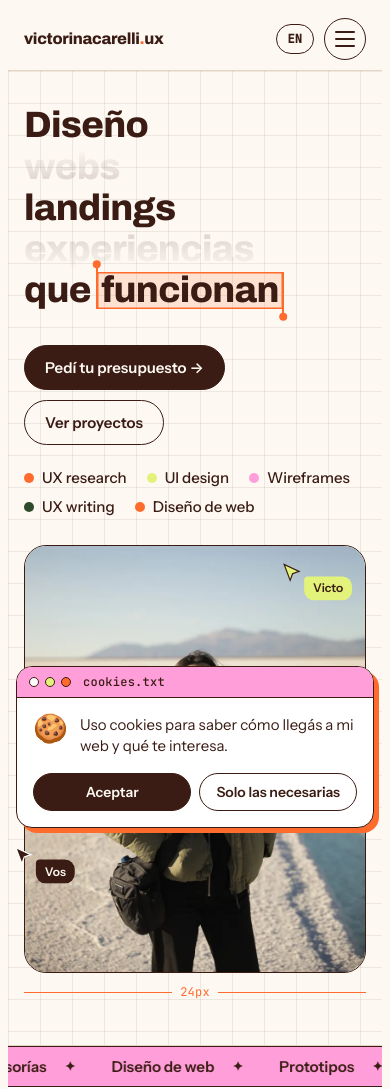
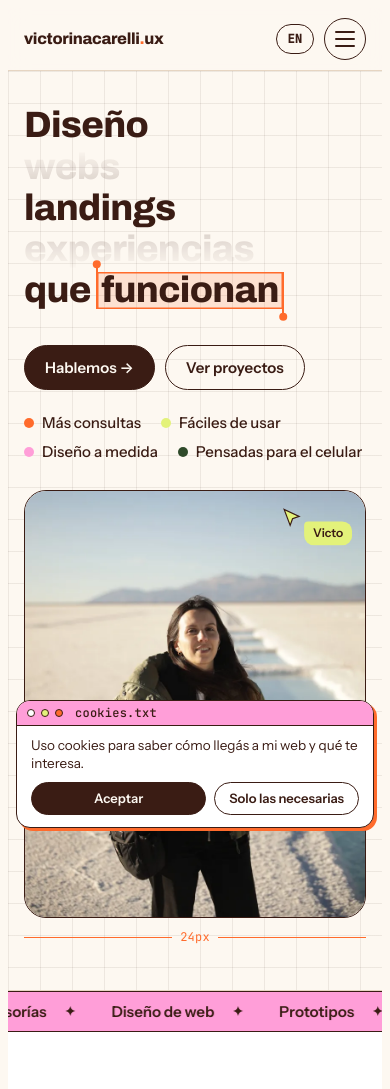
Before and after one commit to victorinacarelli/Victorinacarelli-web, a plain HTML site: page index.html in a window 390 px wide. Shown: the top 1089 px of the page. Drawn offline with Linux system fonts and the light colour scheme.

Commit message:
Conversión: WhatsApp flotante en mobile, CTA único "Hablemos", banner de cookies compacto, tags de beneficios y redes al footer
Co-Authored-By: Claude Opus 5.5 <noreply@anthropic.com>
Claude-Session: https://claude.ai/code/session_01E9bXs5mWnUvBEaYmzftQNi

```diff
--- a/assets/tracking.js
+++ b/assets/tracking.js
@@ -84,6 +84,7 @@
     "#cookie-banner button{font:600 14px/1 var(--font-body,system-ui,sans-serif);border-radius:999px;padding:11px 16px;border:1.5px solid var(--ink,#3A1C14);cursor:pointer;transition:transform .15s,box-shadow .15s}" +
     "#cookie-banner .cb-ok{background:var(--ink,#3A1C14);color:var(--bg,#FDF8F1);flex:1 1 auto}" +
     "#cookie-banner .cb-no{background:transparent;color:var(--ink,#3A1C14)}" +
+    "@media (max-width:600px){#cookie-banner{font-size:13.5px;line-height:1.35;box-shadow:3px 3px 0 var(--naranja,#FF6B2C);border-radius:14px}#cookie-banner .cb-bar{padding:6px 10px}#cookie-banner .cb-bar i{width:8px;height:8px}#cookie-banner .cb-emo{display:none}#cookie-banner .cb-body{padding:10px 14px 0}#cookie-banner .cb-body p{margin:0}#cookie-banner .cb-btns{flex-wrap:nowrap;padding:10px 14px 12px}#cookie-banner button{padding:9px 14px;font-size:13px;white-space:nowrap}#cookie-banner .cb-ok{flex:1 1 auto}#cookie-banner .cb-no{flex:0 0 auto}}" +
     "@media (hover:hover){#cookie-banner button:hover{transform:translate(-2px,-2px);box-shadow:3px 3px 0 var(--naranja,#FF6B2C)}}" +
     ".cb-pref{font:inherit;color:inherit;background:none;border:0;padding:0;text-decoration:underline;text-underline-offset:3px;cursor:pointer;opacity:.9}";
 
--- a/index.html
+++ b/index.html
@@ -19,8 +19,8 @@
 <link rel="preconnect" href="https://fonts.googleapis.com">
 <link rel="preconnect" href="https://fonts.gstatic.com" crossorigin>
 <link rel="stylesheet" href="https://fonts.googleapis.com/css2?family=Archivo:wdth,wght@125,500;125,700;125,800&family=Instrument+Sans:wght@400;500;600&family=JetBrains+Mono:wght@400;500&display=swap">
-<link rel="stylesheet" href="/assets/site.css?v=48">
-<script src="/assets/tracking.js?v=4"></script>
+<link rel="stylesheet" href="/assets/site.css?v=49">
+<script src="/assets/tracking.js?v=5"></script>
 <link rel="preload" as="image" href="/assets/img/victo-hero.webp" type="image/webp" fetchpriority="high">
 <script type="application/ld+json">
 {
@@ -90,7 +90,7 @@
         <button type="button" id="lang-es" aria-pressed="true" data-lang="es" aria-label="Ver en español">ES</button>
         <button type="button" id="lang-en" aria-pressed="false" data-lang="en" aria-label="View in English">EN</button>
       </div>
-      <a class="btn btn-primary btn-sm top-cta" href="#contacto" data-i18n="cta_short">Presupuestá</a>
+      <a class="btn btn-primary btn-sm top-cta" href="#contacto" data-i18n="cta_short">Hablemos</a>
       <button type="button" class="burger" id="burger" aria-expanded="false" aria-controls="mmenu" aria-label="Abrir menú"><i></i><i></i><i></i></button>
     </div>
   </div>
@@ -102,8 +102,13 @@
     <a href="#bio" data-i18n="nav_bio">Sobre mí</a>
     <a href="#contacto" data-i18n="nav_contact">Contacto</a>
   </nav>
-  <a class="btn btn-primary mm-cta" href="#contacto" data-i18n="cta_quote">Pedí tu presupuesto →</a>
+  <a class="btn btn-primary mm-cta" href="#contacto" data-i18n="cta_quote">Hablemos →</a>
 </div>
+
+<a class="wa-fab" href="https://wa.me/5491165683621?text=Hola%20Victo%2C%20vi%20tu%20web%20y%20quiero%20consultarte%20por%20" target="_blank" rel="noopener" aria-label="WhatsApp">
+  <svg viewBox="0 0 24 24" width="22" height="22" aria-hidden="true"><path fill="currentColor" d="M12 2a10 10 0 0 0-8.6 15.1L2 22l5-1.3A10 10 0 1 0 12 2zm0 18.2a8.2 8.2 0 0 1-4.2-1.2l-.3-.2-3 .8.8-2.9-.2-.3A8.2 8.2 0 1 1 12 20.2zm4.5-6.1c-.2-.1-1.5-.7-1.7-.8s-.4-.1-.6.1-.7.8-.8 1-.3.2-.5.1a6.7 6.7 0 0 1-3.3-2.9c-.3-.4.2-.4.7-1.4a.5.5 0 0 0 0-.4l-.8-1.9c-.2-.5-.4-.4-.6-.4h-.5a.9.9 0 0 0-.7.3 2.8 2.8 0 0 0-.9 2.1 4.9 4.9 0 0 0 1 2.6 11.2 11.2 0 0 0 4.3 3.8c1.6.7 2.2.7 3 .6a2.6 2.6 0 0 0 1.7-1.2 2.1 2.1 0 0 0 .1-1.2c0-.1-.2-.2-.4-.3z"/></svg>
+  <span>WhatsApp</span>
+</a>
 
 <main>
   <!-- HERO -->
@@ -112,15 +117,14 @@
       <div style="display:grid;gap:22px;min-width:0">
         <h1 data-i18n-html="hero_title">Diseño <span class="rot"><span class="sr-only">apps, webs, landings y experiencias</span><span class="rot-win" aria-hidden="true"><span class="rot-track"><span>experiencias</span><span class="on">apps</span><span>webs</span><span>landings</span><span>experiencias</span><span>apps</span><span>webs</span></span></span></span> <span class="h-end">que <span class="sel"><i></i>funcionan<i></i></span></span></h1>
         <div class="ctas">
-          <a class="btn btn-primary" href="#contacto" data-i18n="cta_quote">Pedí tu presupuesto →</a>
+          <a class="btn btn-primary" href="#contacto" data-i18n="cta_quote">Hablemos →</a>
           <a class="btn btn-ghost" href="#portfolio" data-i18n="cta_work">Ver proyectos</a>
         </div>
-        <p class="skills" aria-label="Especialidades">
-          <span class="tag">UX research</span>
-          <span class="tag">UI design</span>
-          <span class="tag">Wireframes</span>
-          <span class="tag" data-i18n="tag_writing">UX writing</span>
-          <span class="tag" data-i18n="tag_ai">Diseño de web</span>
+        <p class="skills" aria-label="Lo que buscás">
+          <span class="tag" data-i18n="tag_b1">Más consultas</span>
+          <span class="tag" data-i18n="tag_b2">Fáciles de usar</span>
+          <span class="tag" data-i18n="tag_b3">Diseño a medida</span>
+          <span class="tag" data-i18n="tag_b4">Pensadas para el celular</span>
         </p>
       </div>
       <div style="min-width:0;display:grid;gap:10px">
@@ -164,7 +168,7 @@
       <div class="solution">
         <span class="sol-tag" data-i18n="sol_tag">Mi diagnóstico</span>
       <p class="pains-foot"><strong data-i18n-html="pains_foot_t">Casi siempre, es un problema en la <mark class="hl">experiencia<br class="br-d"> que le damos al usuario</mark>.</strong><span data-i18n="pains_foot">Mi solución: ayudarte a entenderlo y diseñar a partir de eso.</span></p>
-        <div class="ctas pains-cta"><a class="btn btn-primary" href="#contacto" data-i18n="pains_cta">Cotizá tu proyecto →</a></div>
+        <div class="ctas pains-cta"><a class="btn btn-primary" href="#contacto" data-i18n="pains_cta">Hablemos →</a></div>
       </div>
     </div>
   </section>
@@ -305,7 +309,7 @@
             <label for="f-msg" data-i18n="f_msg">Contame sobre tu proyecto</label>
             <textarea id="f-msg" name="message"></textarea>
           </div>
-          <button class="btn btn-primary" type="submit" data-i18n="f_send">Enviar consulta</button>
+          <button class="btn btn-primary" type="submit" data-i18n="f_send">Enviar</button>
           <p class="form-note" id="form-note" data-i18n="f_note"></p>
           <p class="form-ok" id="form-ok" hidden data-i18n="f_ok">¡Gracias! Recibí tu consulta y te escribo pronto.</p>
         </form>
@@ -318,20 +322,16 @@
           <a class="channel" href="https://wa.me/5491165683621" target="_blank" rel="noopener">
             <div><small>WhatsApp</small><strong>+54 9 11 6568-3621</strong></div><span class="arrow">↗</span>
           </a>
-          <a class="channel" href="https://www.instagram.com/victorinacarelli.ux" target="_blank" rel="noopener">
-            <div><small>Instagram</small><strong>@victorinacarelli.ux</strong></div><span class="arrow">↗</span>
-          </a>
-          <a class="channel" href="https://www.behance.net/victoricarelli" target="_blank" rel="noopener">
-            <div><small>Behance</small><strong>victoricarelli</strong></div><span class="arrow">↗</span>
-          </a>
-          <a class="channel" href="https://www.linkedin.com/in/victorinacarelli" target="_blank" rel="noopener">
-            <div><small>LinkedIn</small><strong>victorinacarelli</strong></div><span class="arrow">↗</span>
-          </a>
         </div>
       </div>
 
       <footer>
         <span>© 2026 Victorina Carelli</span>
+        <nav class="foot-social" aria-label="Redes">
+          <a href="https://www.instagram.com/victorinacarelli.ux" target="_blank" rel="noopener">Instagram ↗</a>
+          <a href="https://www.behance.net/victoricarelli" target="_blank" rel="noopener">Behance ↗</a>
+          <a href="https://www.linkedin.com/in/victorinacarelli" target="_blank" rel="noopener">LinkedIn ↗</a>
+        </nav>
         <span data-i18n="foot">Diseñado con amor (y muchos post-its)</span>
       </footer>
     </div>
@@ -344,16 +344,16 @@
   const rot = (ws, label) => { const items=[ws[ws.length-1]].concat(ws, ws.slice(0,2)); return '<span class="rot"><span class="sr-only">'+label+'</span><span class="rot-win" aria-hidden="true"><span class="rot-track">'+items.map((w,i)=>'<span'+(i===1?' class="on"':'')+'>'+w+'</span>').join('')+'</span></span></span>'; };
   const T = {
     es:{
-      nav_portfolio:"Portfolio",nav_services:"Servicios",nav_bio:"Sobre mí",nav_contact:"Contacto",cta_short:"Presupuestá",
+      nav_portfolio:"Portfolio",nav_services:"Servicios",nav_bio:"Sobre mí",nav_contact:"Contacto",cta_short:"Hablemos",
       hero_eyebrow:"UX/UI Designer · Asesorías · Diseño web",
       hero_title:"Diseño "+rot(["apps","webs","landings","experiencias"],"apps, webs, landings y experiencias")+" <span class=\"h-end\">que "+sel("funcionan")+"</span>",
       hero_lead:"Ordeno lo que tenés en la cabeza y lo convierto en una experiencia clara, linda y que vende.",
-      cta_quote:"Pedí tu presupuesto →",cta_work:"Ver proyectos",tag_writing:"UX writing",tag_ai:"Diseño de web",
+      cta_quote:"Hablemos →",cta_work:"Ver proyectos",tag_b1:"Más consultas",tag_b2:"Fáciles de usar",tag_b3:"Diseño a medida",tag_b4:"Pensadas para el celular",
       ph_photo:"Tu foto recortada acá",ph_photo_hint:"pose divertida, fondo liso",ph_photo2:"Otra foto tuya",cursor_you:"Vos",
       marquee:["UX research","UI design","Asesorías","Diseño de web","Prototipos","Tests de usabilidad"],
       pains_eyebrow:"Diagnóstico rápido",pains_title:"¿Tu producto digital "+sel("no")+" está funcionando?",
       pain1:"La gente entra, pero se va enseguida.",pain2:"Tengo visitas, pero nadie me contacta.",pain3:"Mi web ya no representa mi marca.",pain4:"Desde el celular se ve todo desordenado.",pain5:"Tengo una idea, pero no sé cómo arrancar.",pain6:"Mis clientes siempre me preguntan lo mismo.",
-      pains_cta:"Cotizá tu proyecto →",sol_tag:"Mi diagnóstico",pains_foot_t:'Casi siempre, es un problema en la <mark class="hl">experiencia<br class="br-d"> que le damos al usuario</mark>.',pains_foot:"Mi solución: ayudarte a entenderlo y diseñar a partir de eso.",
+      pains_cta:"Hablemos →",sol_tag:"Mi diagnóstico",pains_foot_t:'Casi siempre, es un problema en la <mark class="hl">experiencia<br class="br-d"> que le damos al usuario</mark>.',pains_foot:"Mi solución: ayudarte a entenderlo y diseñar a partir de eso.",
       pf_eyebrow:"Portfolio",pf_title:"Lo que podemos hacer "+sel("juntos"),sample:"Ejemplo",chip_ai:"Con IA",
       p1_t:"VotaYa",p1_d:"Ver el caso ↗",chip_web:"Plataforma web",chip_redesign:"Rediseño",
       p2_t:"Sempre",p2_d:"Ver la web ↗",chip_live:"Foodie web",
@@ -372,23 +372,23 @@
       bio_p2:"Trabajo con emprendedores, marcas y equipos que quieran que sus productos sean intuitivos, accesibles y fáciles de usar.",
       sample_bio:"Bio de ejemplo, la cambiamos por la tuya",f_tools:"Herramientas",f_lang:"Idiomas",f_lang_v:"Español, inglés",f_where:"Desde",f_where_v:"Argentina, para todo el mundo",
       ctx_copy:"Copiar mail",ctx_wa:"Escribirme por WhatsApp",ctx_be:"Ver Behance",ctx_ig:"Ver Instagram",
-      ct_eyebrow:"Contáctame / presupuestá",ct_title:"Trabajemos "+sel("juntos"),ct_lead:"Contame qué necesitás y te respondo con una propuesta.",
+      ct_eyebrow:"Hablemos",ct_title:"Trabajemos "+sel("juntos"),ct_lead:"Contame qué necesitás y te respondo con una propuesta.",
       f_name:"Tu nombre",f_email:"Tu email",f_need:"¿Qué necesitás?",f_other:"Otra cosa",f_budget:"Presupuesto aproximado",f_b0:"Todavía no sé",f_b3:"Más de USD 800",
-      f_msg:"Contame sobre tu proyecto",f_send:"Enviar consulta",f_note:"",
+      f_msg:"Contame sobre tu proyecto",f_send:"Enviar",f_note:"",
       f_ok:"¡Gracias! Recibí tu consulta y te escribo pronto.",f_err:"Completá tu nombre y un email válido.",f_fail:"No se pudo enviar. Probá de nuevo o escribime por WhatsApp.",
       copy:"Copiar",copied:"¡Copiado!",foot:"Diseñado con amor (y muchos post-its)"
     },
     en:{
-      nav_portfolio:"Work",nav_services:"Services",nav_bio:"About",nav_contact:"Contact",cta_short:"Get a quote",
+      nav_portfolio:"Work",nav_services:"Services",nav_bio:"About",nav_contact:"Contact",cta_short:"Let's talk",
       hero_eyebrow:"UX/UI Designer · Consulting · Web design",
       hero_title:"I design "+rot(["apps","websites","landings","experiences"],"apps, websites, landings and experiences")+" <span class=\"h-end\">that "+sel("work")+"</span>",
       hero_lead:"I take the idea in your head and turn it into an experience that is clear, beautiful and sells.",
-      cta_quote:"Get a quote →",cta_work:"See my work",tag_writing:"UX writing",tag_ai:"Web design",
+      cta_quote:"Let's talk →",cta_work:"See my work",tag_b1:"More inquiries",tag_b2:"Easy to use",tag_b3:"Tailor-made",tag_b4:"Built for mobile",
       ph_photo:"Your cut-out photo here",ph_photo_hint:"fun pose, plain background",ph_photo2:"Another photo of you",cursor_you:"You",
       marquee:["UX research","UI design","Consulting","Web design","Prototypes","Usability testing"],
       pains_eyebrow:"Quick check",pains_title:"Is your digital product "+sel("not")+" working?",
       pain1:"People come in, but leave right away.",pain2:"I get visits, but nobody contacts me.",pain3:"My website no longer reflects my brand.",pain4:"On mobile everything looks messy.",pain5:"I have an idea, but don't know how to start.",pain6:"My clients always ask me the same thing.",
-      pains_cta:"Get a quote →",sol_tag:"My diagnosis",pains_foot_t:'Most of the time, it\'s a problem with the <mark class="hl">experience<br class="br-d"> we give the user</mark>.',pains_foot:"My solution: help you understand it and design from there.",
+      pains_cta:"Let's talk →",sol_tag:"My diagnosis",pains_foot_t:'Most of the time, it\'s a problem with the <mark class="hl">experience<br class="br-d"> we give the user</mark>.',pains_foot:"My solution: help you understand it and design from there.",
       pf_eyebrow:"Work",pf_title:"What we can do "+sel("together"),sample:"Sample",chip_ai:"AI-built",
       p1_t:"VotaYa",p1_d:"See the case ↗",chip_web:"Web platform",chip_redesign:"Redesign",
       p2_t:"Sempre",p2_d:"Visit the site ↗",chip_live:"Foodie web",
@@ -407,9 +407,9 @@
       bio_p2:"I work with founders, brands and teams who want their products to be intuitive, accessible and easy to use.",
       sample_bio:"Sample bio, we'll replace it with yours",f_tools:"Tools",f_lang:"Languages",f_lang_v:"Spanish, English",f_where:"Based in",f_where_v:"Argentina, working worldwide",
       ctx_copy:"Copy email",ctx_wa:"Message me on WhatsApp",ctx_be:"See Behance",ctx_ig:"See Instagram",
-      ct_eyebrow:"Contact / get a quote",ct_title:"Let's work "+sel("together"),ct_lead:"Tell me what you need and I'll reply with a proposal.",
+      ct_eyebrow:"Let's talk",ct_title:"Let's work "+sel("together"),ct_lead:"Tell me what you need and I'll reply with a proposal.",
       f_name:"Your name",f_email:"Your email",f_need:"What do you need?",f_other:"Something else",f_budget:"Approximate budget",f_b0:"Not sure yet",f_b3:"Over USD 800",
-      f_msg:"Tell me about your project",f_send:"Send inquiry",f_note:"",
+      f_msg:"Tell me about your project",f_send:"Send",f_note:"",
       f_ok:"Thanks! I got your message and will be in touch soon.",f_err:"Please add your name and a valid email.",f_fail:"It couldn't be sent. Please try again or message me on WhatsApp.",
       copy:"Copy",copied:"Copied!",foot:"Designed with love (and lots of sticky notes)"
     }
```
Also changed, not shown: assets/site.css (+16 -0 lines).
